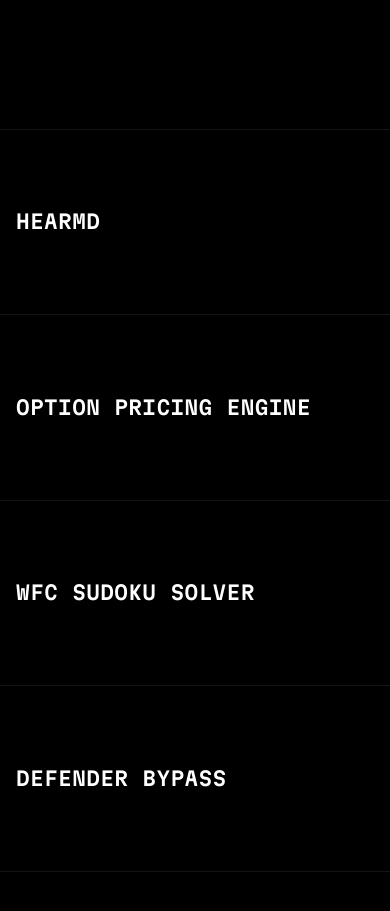
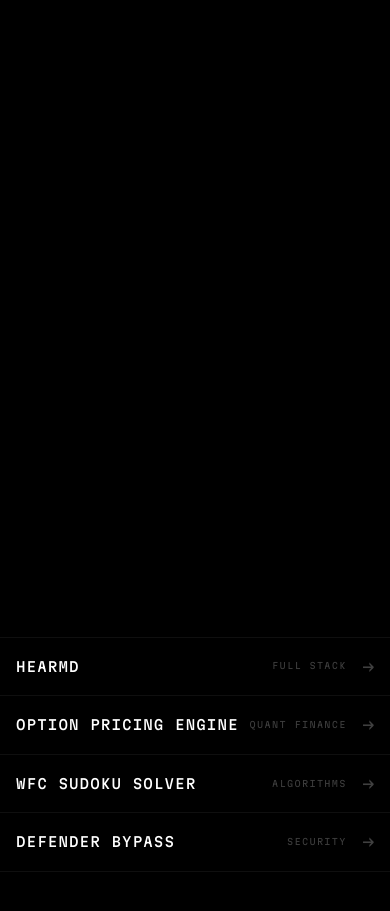
Before and after one commit to prajxwal/portfolio, a Next.js app: page / in a window 390 px wide. Shown: the part 1660-2571 px from the top of the page. Built offline with nearby package versions, Linux system fonts and the light colour scheme.

Commit message:
fix: Added a simple guard

```diff
--- a/components/FlowingMenu.module.css
+++ b/components/FlowingMenu.module.css
@@ -175,8 +175,20 @@
 
 /* Responsive — Mobile (≤768px) */
 @media (max-width: 768px) {
+    .menuItem {
+        flex: none;
+        border-bottom: 1px solid rgba(255, 255, 255, 0.06);
+    }
+
+    .menuItem:first-child {
+        border-top: 1px solid rgba(255, 255, 255, 0.06);
+    }
+
     .menuLink {
-        padding: 0 1.5rem;
+        padding: 3rem 1.5rem;
+        display: flex;
+        align-items: center;
+        justify-content: space-between;
     }
 
     .itemNumber {
@@ -184,12 +196,47 @@
     }
 
     .itemTitle {
-        font-size: clamp(1.3rem, 5.5vw, 2.2rem);
+        font-size: clamp(0.95rem, 3.5vw, 1.3rem);
+        font-weight: 500;
+        letter-spacing: 0.08em;
+    }
+
+    /* Show category on mobile as subtle label */
+    .itemMeta {
+        display: flex;
+        flex-direction: row;
+        align-items: center;
+        gap: 0;
+        opacity: 0.4;
+    }
+
+    .itemCategory {
+        font-size: 0.6rem;
+        letter-spacing: 0.15em;
+    }
+
+    .itemYear {
+        display: none;
+    }
+
+    /* Arrow indicator for tap affordance */
+    .menuLink::after {
+        content: '→';
+        font-size: 1rem;
+        color: rgba(255, 255, 255, 0.25);
+        transition: transform 0.3s ease, color 0.3s ease;
+        flex-shrink: 0;
+        margin-left: 1rem;
+    }
+
+    .menuLink:active::after {
+        color: rgba(255, 255, 255, 0.6);
+        transform: translateX(4px);
     }
 
     /* Disable hover slide on touch */
     .menuLink:hover .itemTitle {
-        letter-spacing: 0.02em;
+        letter-spacing: 0.08em;
         transform: translateX(0);
     }
 
@@ -216,11 +263,15 @@
 /* Responsive — Small phones (≤480px) */
 @media (max-width: 480px) {
     .menuLink {
-        padding: 0 1rem;
+        padding: 1rem 1rem;
     }
 
     .itemTitle {
-        font-size: clamp(1.1rem, 5vw, 1.8rem);
+        font-size: clamp(0.85rem, 3.2vw, 1.1rem);
+    }
+
+    .itemCategory {
+        font-size: 0.55rem;
     }
 
     .marqueeImage {
--- a/components/Work.module.css
+++ b/components/Work.module.css
@@ -89,6 +89,11 @@
 
 /* Responsive — Mobile (≤768px) */
 @media (max-width: 768px) {
+    .menuContainer {
+        flex: none;
+        margin-top: auto;
+    }
+
     .header {
         padding: 1.5rem 1.5rem 0;
         margin-bottom: 0.75rem;
```
